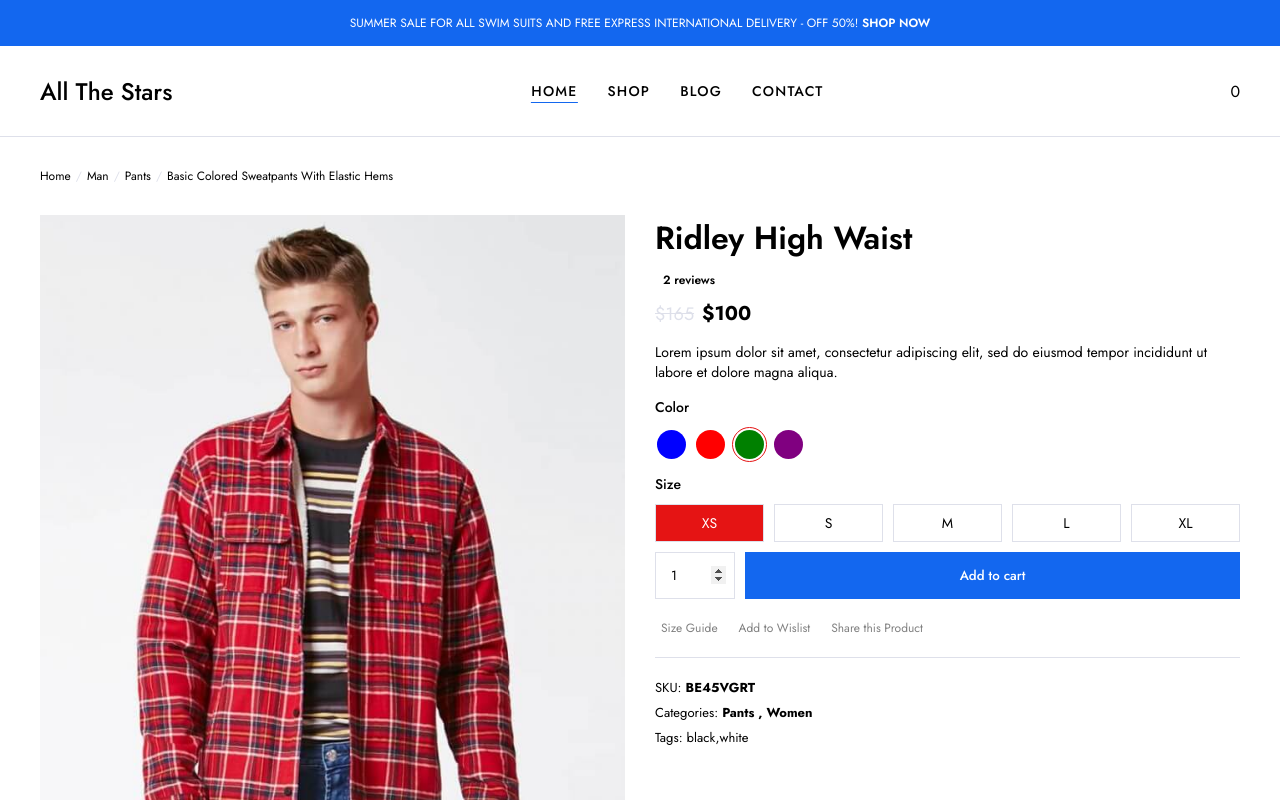
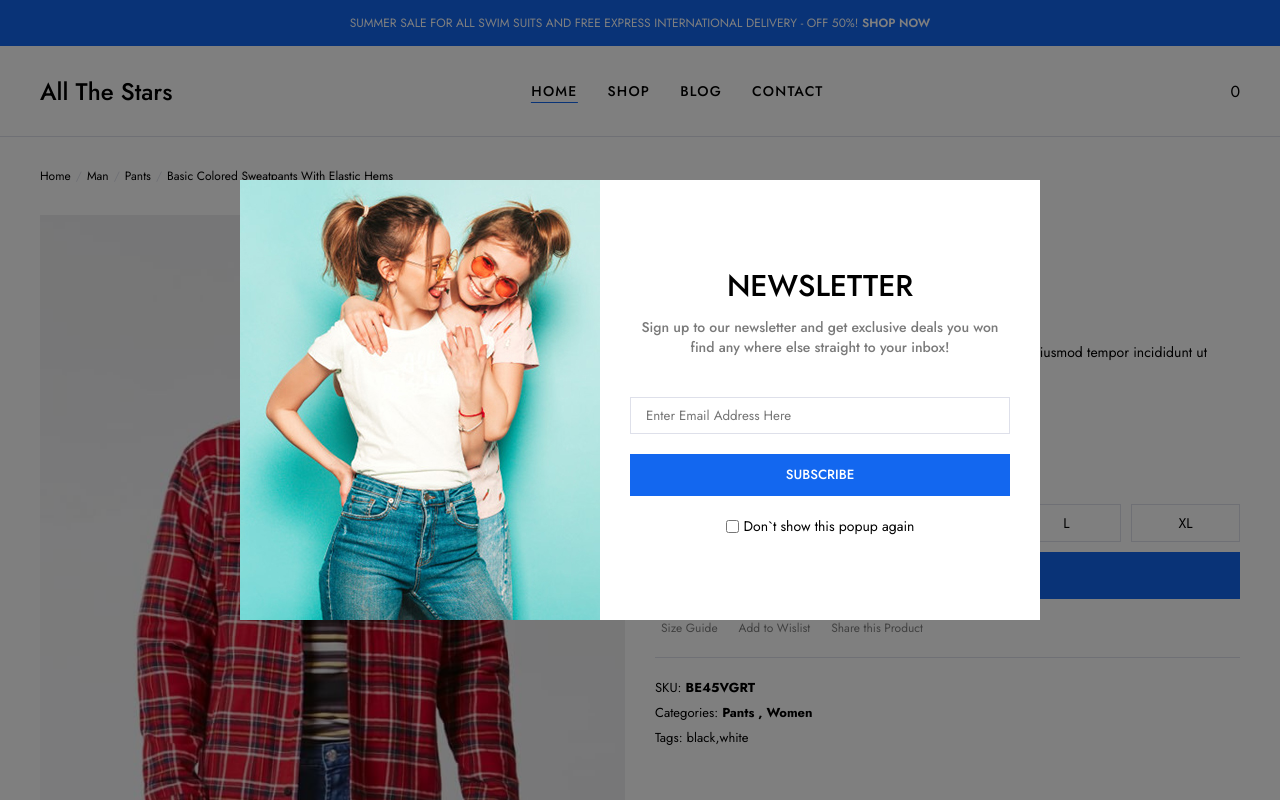
Before and after one commit to erenasiroglu/allthestars, a React (Vite) app in the folder frontend/: page / in a window 1280 px wide. Shown: the top 800 px of the page. Built offline with nearby package versions, Linux system fonts and the light colour scheme.

Commit message:
created dialog component

```diff
--- /dev/null
+++ b/frontend/src/components/Modals/Dialog/Dialog.css
@@ -0,0 +1,89 @@
+.modal-dialog {
+    position: absolute;
+    top: 0;
+    left: 0;
+    width: 100%;
+    height: 100%;
+    display: flex;
+    justify-content: center;
+    align-items: center;
+    z-index: 999;
+    transition: 0.3s ease all;
+    visibility: hidden;
+    opacity: 0;
+  }
+
+  .modal-dialog.show {
+    visibility: visible !important;
+    opacity: 1;
+  }
+
+  .modal-dialog .modal-content {
+    max-width: 800px;
+    width: 100%;
+    background-color: #fff;
+    position: fixed;
+    z-index: 10;
+    display: flex;
+    align-items: center;
+  }
+
+  .modal-dialog .modal-content .modal-close {
+    position: absolute;
+    top: -40px;
+    right: -40px;
+    background-color: transparent;
+    font-size: 40px;
+  }
+
+  .modal-dialog .modal-content .modal-image {
+    display: flex;
+  }
+
+  .modal-dialog .modal-content .popup-wrapper {
+    padding: 30px;
+    text-align: center;
+  }
+
+  .modal-dialog .modal-content .popup-title h3 {
+    font-size: 30px;
+    font-weight: 500;
+  }
+
+  .modal-dialog .modal-content .popup-text {
+    font-size: 14px;
+    color: #7a7a7a;
+    font-weight: 500;
+    margin-top: 10px;
+  }
+
+  .modal-dialog .modal-content .popup-form {
+    display: flex;
+    flex-direction: column;
+    row-gap: 20px;
+    margin-top: 40px;
+  }
+
+  .modal-dialog .modal-content .popup-form label {
+    display: flex;
+    align-items: center;
+    justify-content: center;
+    column-gap: 5px;
+    font-size: 14px;
+  }
+
+  @media (max-width: 576px) {
+    .modal-dialog .modal-content {
+      max-width: 350px;
+    }
+
+    .modal-dialog .modal-content .modal-close {
+      top: 0px;
+      right: 0px;
+      font-size: 30px;
+    }
+
+    .modal-dialog .modal-content .modal-image {
+      display: none;
+    }
+  }
--- /dev/null
+++ b/frontend/src/components/Modals/Dialog/Dialog.jsx
@@ -0,0 +1,47 @@
+import PropTypes from "prop-types";
+import "./Dialog.css";
+
+const Dialog = ({ isDialogShow, setIsDialogShow }) => {
+  return (
+    <div className={`modal-dialog ${isDialogShow ? "show" : ""}`}>
+      <div className="modal-content">
+        <button className="modal-close" onClick={() => setIsDialogShow(false)}>
+          <i className="bi bi-x"></i>
+        </button>
+        <div className="modal-image">
+          <img src="img/modal-dialog.jpg" alt="" />
+        </div>
+        <div className="popup-wrapper">
+          <div className="popup-content">
+            <div className="popup-title">
+              <h3>NEWSLETTER</h3>
+            </div>
+            <p className="popup-text">
+              Sign up to our newsletter and get exclusive deals you won find any
+              where else straight to your inbox!
+            </p>
+            <form className="popup-form">
+              <input type="text" placeholder="Enter Email Address Here" />
+              <button className="btn btn-primary">SUBSCRIBE</button>
+              <label>
+                <input type="checkbox" />
+                <span>Don`t show this popup again</span>
+              </label>
+            </form>
+          </div>
+        </div>
+      </div>
+      <div
+        className="modal-overlay"
+        onClick={() => setIsDialogShow(false)}
+      ></div>
+    </div>
+  );
+};
+
+Dialog.propTypes = {
+    isDialogShow: PropTypes.bool.isRequired,
+    setIsDialogShow: PropTypes.func.isRequired,
+  };
+
+export default Dialog;
--- a/frontend/src/layouts/MainLayout.jsx
+++ b/frontend/src/layouts/MainLayout.jsx
@@ -3,12 +3,15 @@
 import Header from "../components/Layout/Header/Header";
 import Proptypes from "prop-types";
 import Search from "../components/Modals/Search";
+import Dialog from "../components/Modals/Dialog/Dialog";
 
 const MainLayout = ({ children }) => {
   const [isSearchShow, setIsSearchShow] = useState(false);
+  const [isDialogShow, setIsDialogShow] = useState(true)
 
   return (
     <div className="main-layout">
+      <Dialog isDialogShow={isDialogShow} setIsDialogShow={setIsDialogShow}  />
       <Search isSearchShow={isSearchShow} setIsSearchShow={setIsSearchShow} />
       <Header setIsSearchShow={setIsSearchShow} />
       {children}
```
